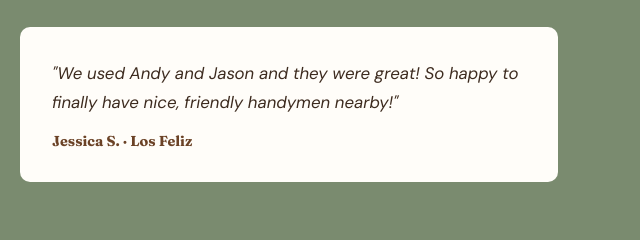
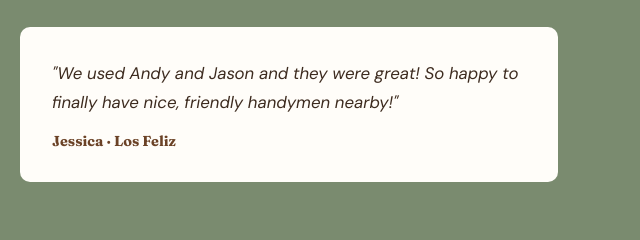
Before and after one commit to jason-hoenich/the-dad-squad, a plain HTML site: page index.html in a window 1280 px wide. Shown: the part 4820-5060 px from the top of the page, 632-1272 px from the left. Drawn offline with Linux system fonts and the light colour scheme.

Commit message:
Testimonial attribution: first name only
Co-Authored-By: Claude Opus 5.5 <noreply@anthropic.com>
Claude-Session: https://claude.ai/code/session_012SmfQKLQV7DyoPqnty3iAV

```diff
--- a/index.html
+++ b/index.html
@@ -1323,7 +1323,7 @@
       </div>
       <div class="testimonial-card">
         <blockquote>"We used Andy and Jason and they were great! So happy to finally have nice, friendly handymen nearby!"</blockquote>
-        <div class="attribution">Jessica S. &middot; Los Feliz</div>
+        <div class="attribution">Jessica &middot; Los Feliz</div>
       </div>
     </div>
   </div>
```
